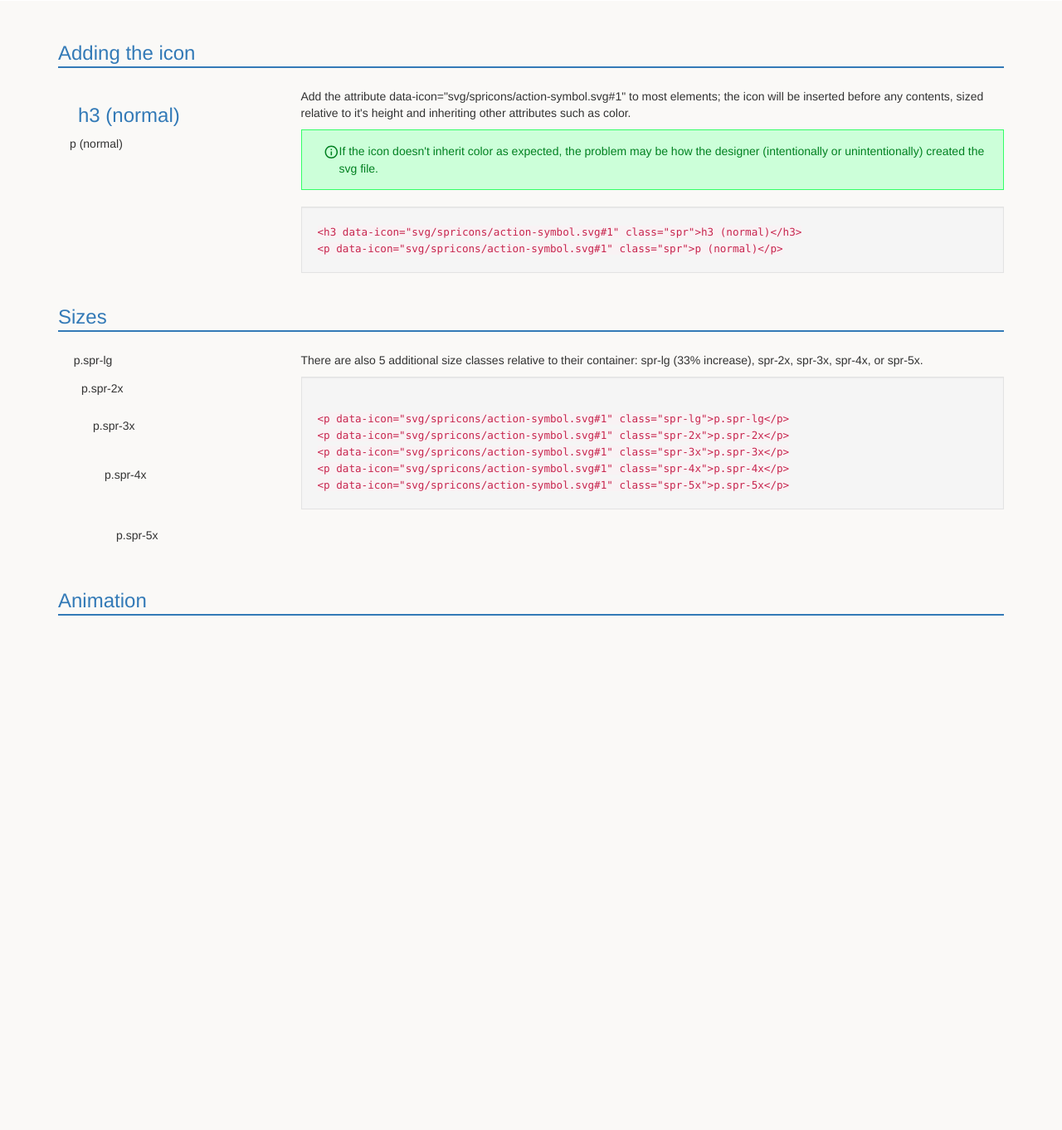
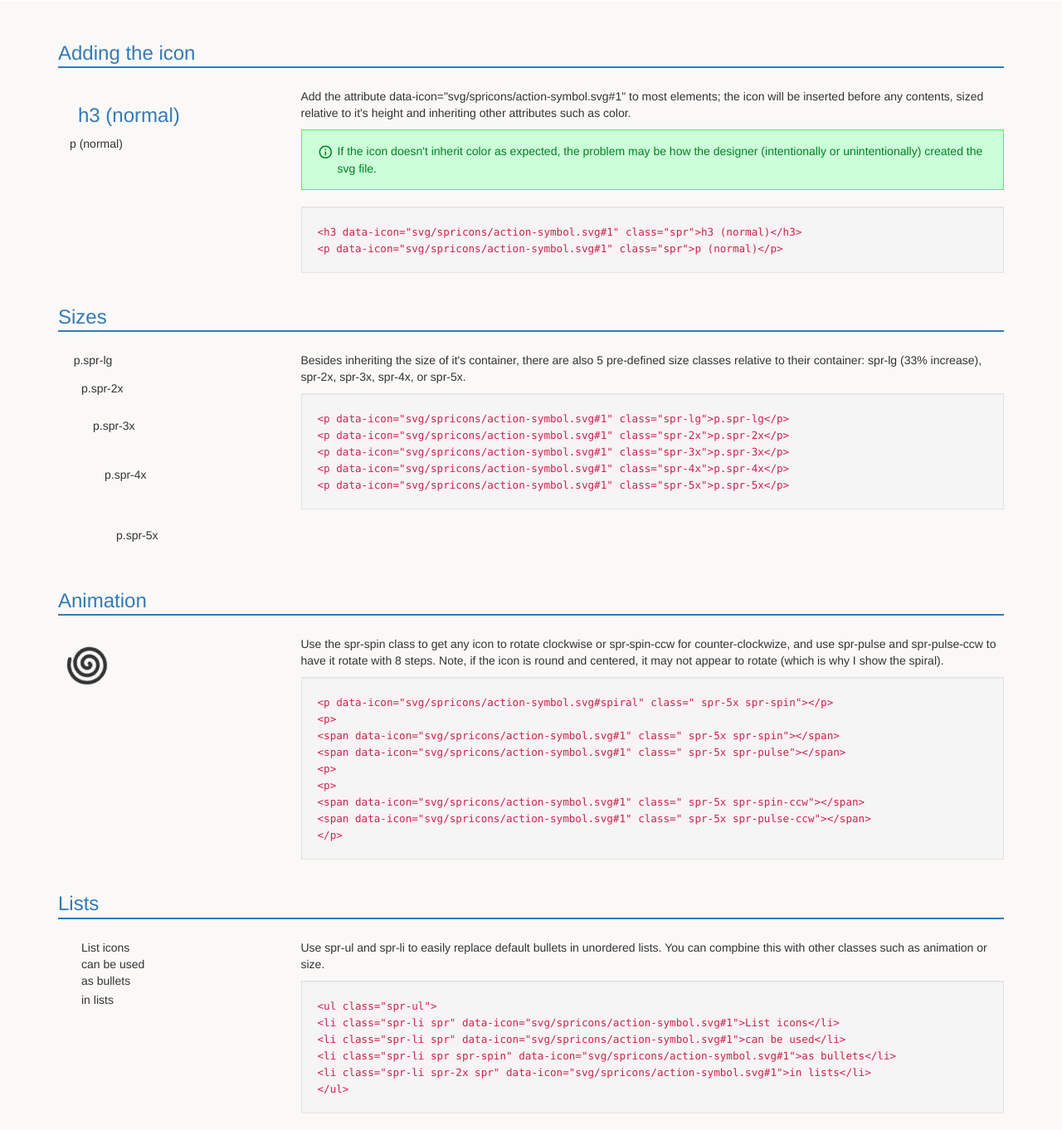
Before and after one commit to gmdavisux/spricons, a PHP site: page /ico.php?i=1 in a window 1280 px wide. Shown: the part 265-1627 px from the top of the page at 83% size. Before the commit the page ends 1007 px from the top, so only its background shows below. Run offline with PHP 8.4, Linux system fonts and the light colour scheme; data that the repository does not hold is empty; some libraries are stand-ins or nearby versions.

Commit message:
revise spr-ul and spr-li css
fixed css

```diff
--- a/css/spricons.css
+++ b/css/spricons.css
@@ -38,7 +38,7 @@ svg.spr{
 /* list icons */
 .spr-ul {
   padding-left: 0;
-  margin-left: 2.14285714em;
+  margin-left: 2em;
   list-style-type: none;
 }
 .spr-ul > li {
@@ -46,15 +46,15 @@ svg.spr{
 }
 
 .spr-li svg.spr{
+    position: relative;
+/*    right: 6px;*/
+    right:.5rem;
   width: 1em;
   margin-left: -1em;
 }
-.spr-li.spr-lg  svg.spr{
-  left: -1.85714286em;
-}
 
 /* border icons */
-.spr-border svg {
+.spr-border svg.spr {
   padding: .05em;
   border: solid 0.08em #eeeeee;
   border-radius: .1em;
@@ -75,7 +75,7 @@ svg.spr{
   -webkit-animation: spr-spin 2s infinite linear;
   animation: spr-spin 2s infinite linear;
 }
-.spr-pulse {
+.spr-pulse svg.spr{
   -webkit-animation: spr-spin 1s infinite steps(8);
   animation: spr-spin 1s infinite steps(8);
 }
@@ -97,6 +97,34 @@ svg.spr{
   100% {
     -webkit-transform: rotate(359deg);
     transform: rotate(359deg);
+  }
+}
+.spr-spin-ccw svg.spr{
+  -webkit-animation: spr-spin-ccw 2s infinite linear;
+  animation: spr-spin-ccw 2s infinite linear;
+}
+.spr-pulse-ccw svg.spr{
+  -webkit-animation: spr-spin-ccw 1s infinite steps(8);
+  animation: spr-spin-ccw 1s infinite steps(8);
+}
+@-webkit-keyframes spr-spin-ccw {
+  0% {
+    -webkit-transform: rotate(0deg);
+    transform: rotate(0deg);
+  }
+  100% {
+    -webkit-transform: rotate(-359deg);
+    transform: rotate(-359deg);
+  }
+}
+@keyframes spr-spin-ccw {
+  0% {
+    -webkit-transform: rotate(0deg);
+    transform: rotate(0deg);
+  }
+  100% {
+    -webkit-transform: rotate(-359deg);
+    transform: rotate(-359deg);
   }
 }
 .spr-rotate-90  svg.spr{
--- a/ico.php
+++ b/ico.php
@@ -16,21 +16,24 @@ $content.='
 ';
 
 $content.='
-                <div class="container">
+        <div class="container">';
+$content.='
             <div class="row">
                 <div class="col-md-12">
                     <h3 class="heading">Adding the icon</h3>
                 </div>
+
                 <div class="col-md-3">
                 ';
 $str='<h3 data-icon="'.$currentIcon.'" class="spr">h3 (normal)</h3>
 <p data-icon="'.$currentIcon.'" class="spr">p (normal)</p>';
 $content.=$str.'
                 </div>
+
                 <div class="col-md-9">
                     <p>Add the attribute data-icon="'.$currentIcon.'" to most elements; the icon will be inserted before any contents, sized relative to it\'s height and inheriting other attributes such as color.</p>
                     <div class="alert alert-success">
-                            <ul class="spr-ul"><li data-icon="material-design/svg-sprite-action-symbol.svg#ic_info_outline_24px" class="spr-lg spr-li">If the icon doesn\'t inherit color as expected, the problem may be how the designer (intentionally or unintentionally) created the svg file. </li>
+                    <ul class="spr-ul"><li data-icon="svg/material-design/svg-sprite-action-symbol.svg#ic_info_outline_24px" class="spr-lg spr-li">If the icon doesn\'t inherit color as expected, the problem may be how the designer (intentionally or unintentionally) created the svg file. </li>
                     </ul>
                     </div>
                     <div class="well">
@@ -39,34 +42,90 @@ $content.=nl2br(htmlentities($str)).'
                     </code>
                     </div>
                 </div>
+
+            </div><!-- row -->';
+$content.='
+            <div class="row">
                 <div class="col-md-12">
                     <h3 class="heading">Sizes</h3>
                 </div>
+
                 <div class="col-md-3">
                 ';
-$str=                      '
-                            <p data-icon="'.$currentIcon.'" class="spr-lg">p.spr-lg</p>
+$str=              '<p data-icon="'.$currentIcon.'" class="spr-lg">p.spr-lg</p>
                     <p data-icon="'.$currentIcon.'" class="spr-2x">p.spr-2x</p>
                     <p data-icon="'.$currentIcon.'" class="spr-3x">p.spr-3x</p>
                     <p data-icon="'.$currentIcon.'" class="spr-4x">p.spr-4x</p>
                     <p data-icon="'.$currentIcon.'" class="spr-5x">p.spr-5x</p>';
 $content.=$str.'
                 </div>
+
                 <div class="col-md-9">
-<p>There are also 5 additional size classes relative to their container: spr-lg (33% increase), spr-2x, spr-3x, spr-4x, or spr-5x.</p>                            <div class="well">
+                    <p>Besides inheriting the size of it\'s container, there are also 5 pre-defined size classes relative to their container: spr-lg (33% increase), spr-2x, spr-3x, spr-4x, or spr-5x.</p>
+                    <div class="well">
                         <code class="prettyprint">';
-$content.=nl2br(htmlentities($str)).'</code>
+    $content.=nl2br(htmlentities($str)).'
+                        </code>
                     </div>
                 </div>
+            </div>';
+$content.='
+            <div class="row">
                 <div class="col-md-12">
                     <h3 class="heading">Animation</h3>
                 </div>
+
                 <div class="col-md-3">
+                ';
+$str='<p data-icon="svg/spricons/action-symbol.svg#spiral" class=" spr-5x spr-spin"></p>
+<p>
     <span data-icon="'.$currentIcon.'" class=" spr-5x spr-spin"></span>
-                            <span data-icon="svg/spricons/icons.svg#spiral" class=" spr-5x spr-spin"></span>
+    <span data-icon="'.$currentIcon.'" class=" spr-5x spr-pulse"></span>
+<p>
+<p>
+    <span data-icon="'.$currentIcon.'" class=" spr-5x spr-spin-ccw"></span>
+    <span data-icon="'.$currentIcon.'" class=" spr-5x spr-pulse-ccw"></span>
+</p>';
+$content.=$str.'
+                </div>
+
+                <div class="col-md-9">
+                <p>Use the spr-spin class to get any icon to rotate clockwise or spr-spin-ccw for counter-clockwize, and use spr-pulse and spr-pulse-ccw to have it rotate with 8 steps. Note, if the icon is round and centered, it may not appear to rotate (which is why I show the spiral).</p>
+                    <div class="well"><code class="prettyprint">';
+$content.=nl2br(htmlentities($str)).'</code></div>
+                </div>
+
+            </div><!-- row -->';
+
+$content.='
+            <div class="row">
+                <div class="col-md-12">
+                    <h3 class="heading">Lists</h3>
+                </div>
+
+                <div class="col-md-3">
+                ';
+$str=          '<ul class="spr-ul">
+                <li class="spr-li spr" data-icon="'.$currentIcon.'">List icons</li>
+                <li class="spr-li spr" data-icon="'.$currentIcon.'">can be used</li>
+                <li class="spr-li spr spr-spin" data-icon="'.$currentIcon.'">as bullets</li>
+                <li class="spr-li spr-2x spr" data-icon="'.$currentIcon.'">in lists</li>
+                </ul>';
+$content.=$str.'
+                </div>
+
+                <div class="col-md-9">
+                    <p>Use spr-ul and spr-li to easily replace default bullets in unordered lists. You can compbine this with other classes such as animation or size.</p>
+                    <div class="well">
+                        <code class="prettyprint">';
+    $content.=nl2br(htmlentities($str)).'
+                        </code>
                     </div>
                 </div>
-                </div>
+            </div>';
+
+$content.='
+        </div><!-- container -->
 ';
 include('template.php');
 ?>
--- a/template.php
+++ b/template.php
@@ -75,7 +75,7 @@ function isActive($p){
         </div>
         <div id="navbar" class="navbar-collapse collapse">
           <ul class="nav navbar-nav">
-            <li class="<?=isActive('index.php')?>"><a href="#">Icons <span class="sr-only">(current)</span></a></li>
+            <li class="<?=isActive('index.php')?>"><a href="index.php">Icons <span class="sr-only">(current)</span></a></li>
             <li class="<?=isActive('start.php')?>"><a href="start.php">Getting started</a></li>
             <li class="<?=isActive('ico.php')?>"><a href="ico.php">Examples</a></li>
             <li class="<?=isActive('license.php')?>"><a href="license.php">License</a></li>
```
Also changed, not shown: svg.php (+20 -4 lines), test3.php (added, +16 -0 lines). Lines whose indentation alone changed are shown as unchanged.
